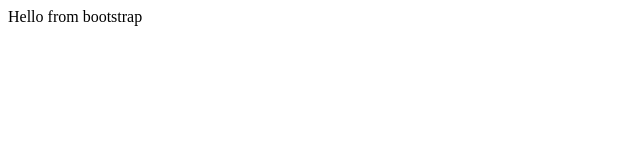
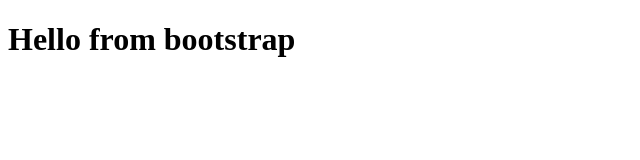
Before and after one commit to maqbool-hossain/bootstrap-practice, a plain HTML site: page index.html in a window 1280 px wide. Shown: the whole page, without its empty margins (0-640 px from the left). Drawn offline with Linux system fonts and the light colour scheme.

Commit message:
first bootstrap learning.

```diff
--- a/index.html
+++ b/index.html
@@ -6,6 +6,6 @@
     <title>BOOTSTRAP booting</title>
 </head>
 <body>
-    Hello from bootstrap
+    <h1>Hello from bootstrap</h1>
 </body>
 </html>
```
